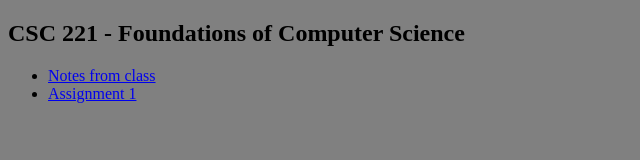
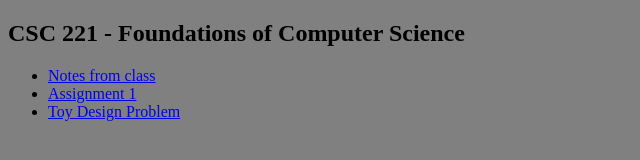
Before and after one commit to kroffo/CSC221Notes, a plain HTML site: page index.html in a window 1280 px wide. Shown: the whole page, without its empty margins (0-640 px from the left). Drawn offline with Linux system fonts and the light colour scheme.

Commit message:
Finished final Design Problem.

```diff
--- a/index.html
+++ b/index.html
@@ -9,6 +9,7 @@
         <ul>
           <li><a href=./notes.pdf>Notes from class</a></li>
           <li><a href=./Assignment1.pdf>Assignment 1</a></li>
+          <li><a href=./DesignProblem.pdf>Toy Design Problem</a></li>
         </ul>
     </body>
   </html>
```
Also changed, not shown: 2 other files.
